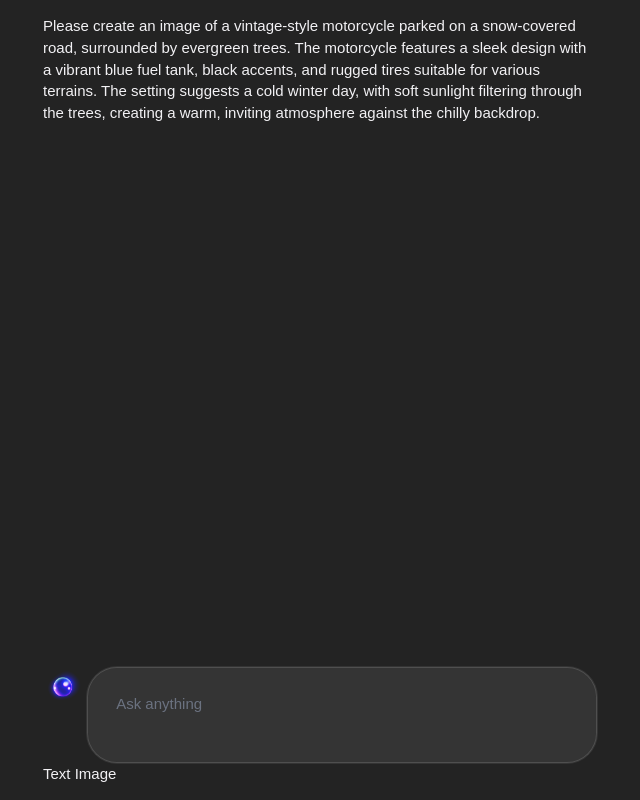
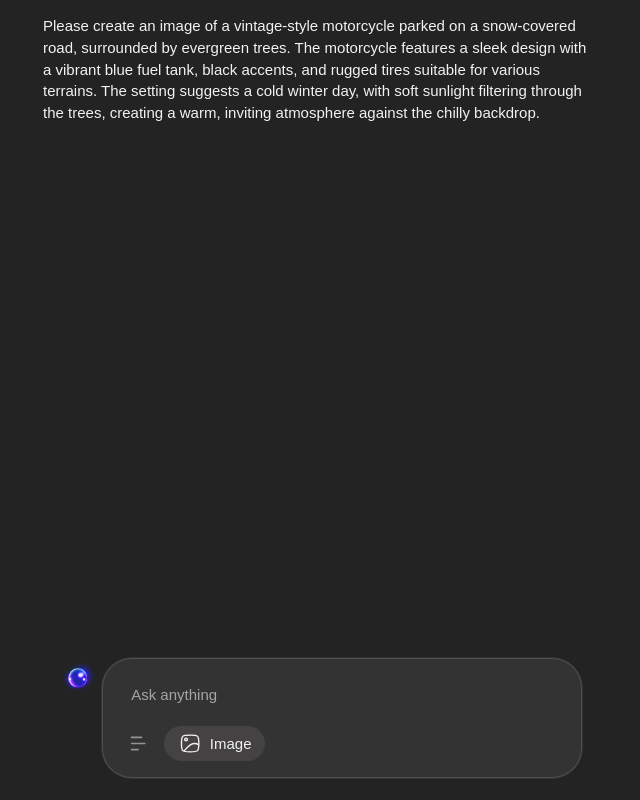
Before and after one commit to Valexr/POW-test-task, a SvelteKit app: page / in a window 1280 px wide. Shown: the whole page, without its empty margins (320-960 px from the left). Built offline with nearby package versions, Linux system fonts and the light colour scheme.

Commit message:
add: request type radios

```diff
--- a/src/app.css
+++ b/src/app.css
@@ -4,12 +4,21 @@
 
 @import url('https://fonts.googleapis.com/css2?family=Sora&display=swap');
 
+:root {
+    --text-primary: rgb(242, 241, 244);
+    --text-secondary: rgb(35, 35, 157);
+    --bg-primary: rgb(35, 35, 35);
+    --bg-secondary: rgb(242, 241, 244);
+    --bg-tertiary: rgb(255, 255, 255);
+    --accent: rgb(35, 35, 157);
+}
+
 body {
-    background-color: #232323;
-    color: #f2f1f4;
+    background-color: rgb(35, 35, 35);
+    color: rgb(242, 241, 244);
     font-family: "Sora", sans-serif;
     font-optical-sizing: auto;
-    font-weight: 400;
+    font-weight: 100;
     font-style: normal;
     font-size: 15px;
     line-height: 145%;
--- a/src/routes/+page.svelte
+++ b/src/routes/+page.svelte
@@ -7,13 +7,13 @@
 
 <script lang="ts">
 	let { data, form }: { data: PageData; form: ActionData } = $props();
+	let type = $state('Image');
+	let value = $state('');
 </script>
 
 {#if form?.success}
-	<!-- this message is ephemeral; it exists because the page was rendered in
-	       response to a form submission. it will vanish if the user reloads -->
 	{JSON.stringify(form)}
-	<p>Successfully logged in! Welcome back, {JSON.stringify(data)}</p>
+	<p>Successfully requested!</p>
 {/if}
 
 <section>
@@ -28,30 +28,67 @@
 
 <form method="POST">
 	<label for="" class="flex gap-1">
-		<img alt="orb" src="orb.png" />
-		<textarea name="textarea" use:expand use:submit {placeholder}></textarea>
+		<img id="orb" alt="orb" src="orb.png" />
+		<textarea
+			name="textarea"
+			use:expand
+			use:submit
+			{placeholder}
+			bind:value
+			class="p-6 pb-12"
+			class:pb-20={value.includes('\n')}
+		></textarea>
 	</label>
-	<fieldset>
-		<button type="button">Text</button>
-		<button>Image</button>
+	<fieldset class="z-index-1 flex">
+		{#each ['Text', 'Image'] as radio}
+			<label class:checked={type === radio} class="flex gap-2">
+				<img alt={radio} src="{radio}.svg" class="opacity-50" />
+				<input type="radio" name="type" value={radio} bind:group={type} class="hidden" />
+				{#if type === radio}
+					{radio}
+				{/if}
+			</label>
+		{/each}
 	</fieldset>
 </form>
 
 <style>
 	form {
+		position: relative;
+	}
+	fieldset {
+		position: absolute;
+		flex-wrap: wrap;
+		bottom: 24px;
+		left: 70px;
+		&img {
+			width: 20px;
+		}
 	}
 	label {
-		/* display: flex; */
+		display: flex;
+		border-radius: 60px;
+		padding: 0.45em 1em;
+		&.checked {
+			color: rgba(242, 241, 244);
+			background-color: rgba(250, 237, 237, 0.08);
+			& img {
+				opacity: 1;
+			}
+		}
 	}
-	img {
+
+	img#orb {
 		mix-blend-mode: lighten;
 		width: 40px;
 		height: 40px;
 		flex: 1;
 		aspect-ratio: 1/1;
+		bottom: 0;
+		position: relative;
 	}
 	textarea {
-		background-color: rgba(255, 255, 255, 0.08);
+		background-color: rgba(250, 237, 237, 0.08);
 		outline: 1px solid rgba(255, 255, 255, 0.08);
 		border: 1px solid rgba(255, 255, 255, 0.2);
 		-webkit-background-clip: padding-box; /* for Safari */
@@ -59,12 +96,16 @@
 		border-radius: 30px;
 		width: 100%;
 		min-height: 96px;
-		padding: 24px;
+		/* padding: 24px; */
+		/* padding-bottom: 50px; */
 		font-size: inherit;
 		resize: none;
 	}
 	textarea::placeholder {
-		/* color: rgba(255, 255, 255, 1); */
+		color: rgba(242, 241, 244, 0.6);
+	}
+	textarea::before {
+		content: attr(placeholder);
 	}
 	button {
 		font-size: inherit;
```
Also changed, not shown: static/Text.svg (renamed from static/menu.svg).
